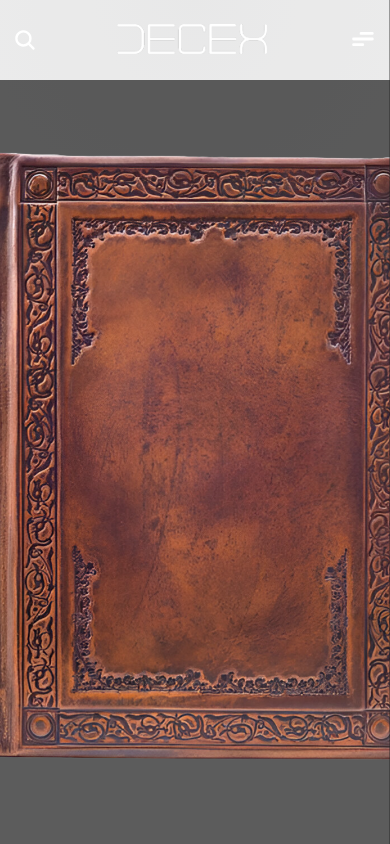
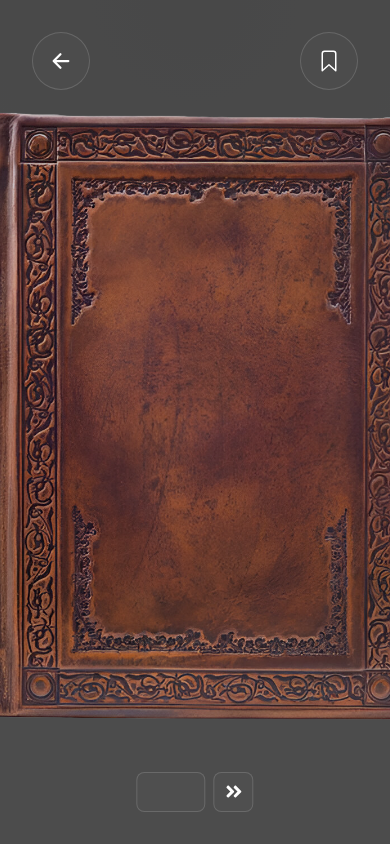
Before and after one commit to helsinfranz/SatyaTatva, a Next.js app: page /book/1 in a window 390 px wide. Built offline with nearby package versions, Linux system fonts and the light colour scheme.

Commit message:
Did some updates now needs fixes and responsivenes

```diff
--- a/components/layout/layout.js
+++ b/components/layout/layout.js
@@ -39,7 +39,7 @@ export default function Layout({ children }) {
     <>
       {!isSmallScreen && !isMouseOffScreen && <Cursor />}
       <main className={classes.main}>
-        <Header />
+        {!pathname?.includes("book") && <Header />}
         {children}
         {!pathname?.includes("book") && <Footer />}
       </main>
--- /dev/null
+++ b/pages/api/check.js
@@ -0,0 +1,137 @@
+import fs from "fs";
+import * as pdfjs from "pdfjs-dist/legacy/build/pdf.mjs";
+import { Canvas, ImageData } from "canvas";
+
+export default async function handler(req, res) {
+  try {
+    const { filePath, page } = req.body;
+
+    if (!filePath || !page || typeof page !== "number") {
+      return res
+        .status(400)
+        .json({ error: "Invalid input. Provide filePath and page." });
+    }
+
+    // Read the PDF file into a Buffer
+    const pdfBuffer = fs.readFileSync(`./public/book/${filePath}`);
+
+    // Convert the PDF to images for the specified range
+    const { imageBuffers, totalPages } = await convertPdfToImages(
+      pdfBuffer,
+      page === 1 ? 2 : page
+    );
+
+    // Encode the image buffers to Base64
+    const encodedImages = imageBuffers.map((buffer) =>
+      buffer.toString("base64")
+    );
+
+    // Send the encoded images as JSON
+    if (page === 1) {
+      return res
+        .status(200)
+        .json({ images: encodedImages, totalPages: totalPages });
+    }
+    return res.status(200).json({ images: encodedImages });
+  } catch (error) {
+    console.error("Error in handler:", error);
+    return res.status(500).json({ error: "Failed to process PDF" });
+  }
+}
+
+/**
+ * Converts a range of PDF pages to image buffers.
+ *
+ * @param {Buffer} pdfBuffer - The PDF file as a buffer.
+ * @param {number} startPage - The starting page number (1-based index).
+ * @returns {Promise<{ imageBuffers: Buffer[], totalPages: number }>}
+ */
+async function convertPdfToImages(pdfBuffer, startPage) {
+  try {
+    const imageBuffers = [];
+
+    // Convert the Buffer to a Uint8Array
+    const pdfData = new Uint8Array(pdfBuffer);
+
+    // Load the original PDF using pdf.js
+    const loadingTask = pdfjs.getDocument({ data: pdfData });
+    const pdfDocument = await loadingTask.promise;
+
+    const totalPages = pdfDocument.numPages;
+
+    // Limit the range of pages (5 pages from the startPage or until the last page)
+    const endPage = Math.min(startPage + 5, totalPages);
+
+    for (let i = startPage; i <= endPage; i++) {
+      const page = await pdfDocument.getPage(i);
+
+      // Render the page as an image buffer
+      const imageBuffer = await renderPageToImage(page);
+
+      imageBuffers.push(imageBuffer);
+    }
+
+    return { imageBuffers, totalPages };
+  } catch (error) {
+    console.error("Error converting PDF to images:", error);
+    throw error;
+  }
+}
+
+/**
+ * Renders a single PDF page to an image buffer.
+ *
+ * @param {PDFPageProxy} page - The PDF.js page object.
+ * @returns {Promise<Buffer>} The image as a buffer (PNG format with transparency).
+ */
+async function renderPageToImage(page) {
+  try {
+    const viewport = page.getViewport({ scale: 1 });
+
+    const canvas = new Canvas(viewport.width, viewport.height);
+    const context = canvas.getContext("2d");
+
+    const renderContext = {
+      canvasContext: context,
+      viewport: viewport,
+    };
+    await page.render(renderContext).promise;
+
+    // Process the image to remove white background
+    const imageData = context.getImageData(0, 0, canvas.width, canvas.height);
+    return removeWhiteBackground(imageData);
+    // context.putImageData(imageData, 0, 0);
+
+    // return canvas.toBuffer("image/png"); // PNG supports transparency
+  } catch (error) {
+    console.error("Error rendering page to image:", error);
+    throw error;
+  }
+}
+
+/**
+ * Removes white background from an image by making near-white pixels transparent.
+ *
+ * @param {ImageData} imageData - The image data object from the canvas.
+ */
+function removeWhiteBackground(imageData) {
+  const { data } = imageData;
+  const nonTransparentPixels = [];
+
+  for (let i = 0; i < data.length; i += 4) {
+    const r = data[i];
+    const g = data[i + 1];
+    const b = data[i + 2];
+    const a = data[i + 3];
+
+    // Check if the pixel is near white
+    if (r > 240 && g > 240 && b > 240) {
+      // Set alpha to 0 (make transparent)
+      data[i + 3] = 0;
+    } else if (a !== 0) {
+      // If the pixel is not transparent, add its index to the array
+      nonTransparentPixels.push(i / 4); // Divide by 4 to get the pixel index
+    }
+  }
+  return nonTransparentPixels;
+}
--- a/pages/book/[book_id].js
+++ b/pages/book/[book_id].js
@@ -4,13 +4,21 @@ import Planet1 from "@/reuse/planets/planet1";
 import Planet2 from "@/reuse/planets/planet2";
 import classes from "@/styles/book.module.css";
 import { useRouter } from "next/router";
-import { useEffect, useState } from "react";
+import { useEffect, useRef, useState } from "react";
+import { FaAngleDoubleRight } from "react-icons/fa";
+import {
+  IoArrowBack,
+  IoBookmarkOutline,
+  IoChevronBackOutline,
+  IoChevronForwardOutline,
+} from "react-icons/io5";
 
 export default function BookMain() {
   const router = useRouter();
   const book_id = router.query.book_id;
+  const pageRef = useRef(null);
 
-  const [pageData, setPageData] = useState([]);
+  const [pageData, setPageData] = useState({});
   const [totalPages, setTotalPages] = useState(1);
   const [pageNo, setPageNo] = useState(0);
   const [firstPageNo, setFirstPageNo] = useState(0);
@@ -29,6 +37,9 @@ export default function BookMain() {
     async function fetchData(path) {
       setLoading(true);
       setPageNo(0);
+      if (pageRef.current) {
+        pageRef.current.value = 0;
+      }
       const res = await fetch("/api/test", {
         method: "POST",
         headers: {
@@ -43,7 +54,12 @@ export default function BookMain() {
       }
       const data = await res.json();
       setTotalPages(data.totalPages || 0);
-      setPageData(data.images || []);
+      setPageData(
+        data.images.reduce((acc, item, index) => {
+          acc[index] = item;
+          return acc;
+        }, {})
+      );
       setFirstPageNo(0);
       setSecondPageNo(1);
       setLoading(false);
@@ -75,14 +91,96 @@ export default function BookMain() {
           return;
         }
         const data = await res.json();
-        setPageData((prev) => [...prev, ...data.images]);
+        const newData = data.images.reduce((acc, item, index) => {
+          acc[index + pageNo] = item;
+          return acc;
+        }, {});
+        setPageData((prev) => ({
+          ...prev,
+          ...newData,
+        }));
         setSmallLoading(false);
       }
     }
-    if (!pageData[firstPageNo] && pageData.length > 0) {
+    if (!pageData[firstPageNo] && Object.keys(pageData).length > 0) {
       nextLoad();
     }
   }, [firstPageNo]);
+
+  function leftClick() {
+    if (flip.start === true) return;
+    setFlip({
+      start: true,
+      src: pageData[pageNo - 1],
+      side: "left",
+      half: false,
+    });
+    if (pageNo > 1) {
+      setPageNo(pageNo - 2);
+      pageRef.current.value = pageNo - 2;
+    } else {
+      setPageNo(0);
+      pageRef.current.value = 0;
+    }
+    setFirstPageNo(pageNo < 2 ? 0 : pageNo - 3);
+    setTimeout(() => {
+      setFlip({
+        start: true,
+        src: pageData[pageNo - 2 < 0 ? 0 : pageNo - 2],
+        side: "left",
+        half: true,
+      });
+    }, 200);
+    setTimeout(() => {
+      setFlip({
+        start: false,
+        src: "",
+        side: "",
+        half: false,
+      });
+      setSecondPageNo(pageNo < 2 ? 1 : pageNo - 2);
+    }, 600);
+  }
+
+  function rightClick() {
+    if (flip.start === true) return;
+    if (pageNo === 0) {
+      setPageNo(1);
+      pageRef.current.value = 1;
+      return;
+    }
+    setFlip({
+      start: true,
+      src: pageData[pageNo],
+      side: "right",
+      half: false,
+    });
+    if (pageNo < totalPages - 1) {
+      setPageNo(pageNo + 2);
+      pageRef.current.value = pageNo + 2;
+    } else {
+      setPageNo(totalPages);
+      pageRef.current.value = totalPages;
+    }
+    setSecondPageNo(pageNo === 0 ? 1 : pageNo + 2);
+    setTimeout(() => {
+      setFlip({
+        start: true,
+        src: pageData[pageNo + 1 > totalPages ? totalPages : pageNo + 1],
+        side: "right",
+        half: true,
+      });
+    }, 200);
+    setTimeout(() => {
+      setFlip({
+        start: false,
+        src: "",
+        side: "",
+        half: false,
+      });
+      setFirstPageNo(pageNo === 0 ? 0 : pageNo + 1);
+    }, 600);
+  }
 
   return (
     <div className={classes.main}>
@@ -119,9 +217,14 @@ export default function BookMain() {
                     src="/book/covers_left.png"
                     alt="Page 0"
                     onClick={() => setPageNo(1)}
+                    style={{
+                      filter: "brightness(0.8)",
+                    }}
                   />
                 )}
-                {pageData.length > 0 && pageNo < totalPages && pageNo > 0 && (
+                {Object.keys(pageData).length > 0 &&
+                  pageNo < totalPages &&
+                  pageNo > 0 && (
                     <>
                       <img
                         src="/book/pages1.png"
@@ -137,39 +240,7 @@ export default function BookMain() {
                           }
                           alt={`Page ${pageNo}`}
                           style={smallLoading ? { display: "none" } : {}}
-                        onClick={() => {
-                          if (flip.start === true) return;
-                          setFlip({
-                            start: true,
-                            src: pageData[pageNo - 1],
-                            side: "left",
-                            half: false,
-                          });
-                          if (pageNo > 1) {
-                            setPageNo(pageNo - 2);
-                          } else {
-                            setPageNo(0);
-                          }
-                          setFirstPageNo(pageNo < 2 ? 0 : pageNo - 3);
-                          setTimeout(() => {
-                            setFlip({
-                              start: true,
-                              src: pageData[pageNo - 2 < 0 ? 0 : pageNo - 2],
-                              side: "left",
-                              half: true,
-                            });
-                          }, 200);
-                          setTimeout(() => {
-                            setFlip({
-                              start: false,
-                              src: "",
-                              side: "",
-                              half: false,
-                            });
-                            setSecondPageNo(pageNo < 2 ? 1 : pageNo - 2);
-                          }, 600);
-                        }}
-                        // onError={nextLoad}
+                          onClick={leftClick}
                         />
                         <img
                           src={
@@ -179,42 +250,7 @@ export default function BookMain() {
                           }
                           alt={`Page ${pageNo + 1}`}
                           style={smallLoading ? { display: "none" } : {}}
-                        onClick={() => {
-                          if (flip.start === true) return;
-                          setFlip({
-                            start: true,
-                            src: pageData[pageNo],
-                            side: "right",
-                            half: false,
-                          });
-                          if (pageNo < totalPages - 1) {
-                            setPageNo(pageNo + 2);
-                          } else {
-                            setPageNo(totalPages);
-                          }
-                          setSecondPageNo(pageNo === 0 ? 1 : pageNo + 2);
-                          setTimeout(() => {
-                            setFlip({
-                              start: true,
-                              src: pageData[
-                                pageNo + 1 > totalPages
-                                  ? totalPages
-                                  : pageNo + 1
-                              ],
-                              side: "right",
-                              half: true,
-                            });
-                          }, 200);
-                          setTimeout(() => {
-                            setFlip({
-                              start: false,
-                              src: "",
-                              side: "",
-                              half: false,
-                            });
-                            setFirstPageNo(pageNo === 0 ? 0 : pageNo + 1);
-                          }, 600);
-                        }}
+                          onClick={rightClick}
                         />
                         <div
                           style={
@@ -226,7 +262,9 @@ export default function BookMain() {
                                 }
                               : {}
                           }
-                        className={`${classes.flipContainer} ${classes.flip} ${
+                          className={`${classes.flipContainer} ${
+                            classes.flip
+                          } ${
                             flip.start
                               ? flip.side === "right"
                                 ? classes.flippedRight
@@ -260,7 +298,9 @@ export default function BookMain() {
                                 }
                               : {}
                           }
-                        className={`${classes.flipContainer} ${classes.flipL} ${
+                          className={`${classes.flipContainer} ${
+                            classes.flipL
+                          } ${
                             flip.start
                               ? flip.side === "left"
                                 ? classes.flippedLeft
@@ -292,6 +332,9 @@ export default function BookMain() {
                     src="/book/covers_right.png"
                     alt="last Page"
                     onClick={() => setPageNo((prev) => prev - 2)}
+                    style={{
+                      filter: "brightness(0.8)",
+                    }}
                   />
                 )}
               </div>
@@ -299,6 +342,41 @@ export default function BookMain() {
           )}
         </div>
       )}
+      <div className={classes.backButton} onClick={() => router.back()}>
+        <IoArrowBack />
+      </div>
+      <div className={classes.bookmarkButton}>
+        <IoBookmarkOutline />
+      </div>
+      <div className={classes.backPage} onClick={leftClick}>
+        <IoChevronBackOutline />
+      </div>
+      <div className={classes.forwardPage} onClick={rightClick}>
+        <IoChevronForwardOutline />
+      </div>
+      <form
+        className={classes.fastForward}
+        onSubmit={(e) => {
+          e.preventDefault();
+          let page = parseInt(pageRef.current.value);
+          if (isNaN(page) || page < 1 || page > totalPages) return;
+          if (page % 2 === 0) page--;
+          setPageNo(page);
+          setFirstPageNo(page - 1);
+          setSecondPageNo(page);
+        }}
+      >
+        <input
+          className={classes.fastForwardInput}
+          type="number"
+          ref={pageRef}
+          min={1}
+          max={totalPages - 1}
+        />
+        <button type="submit" className={classes.fastForwardButton}>
+          <FaAngleDoubleRight />
+        </button>
+      </form>
     </div>
   );
 }
--- a/styles/book.module.css
+++ b/styles/book.module.css
@@ -5,7 +5,8 @@
   align-items: center;
   gap: 2rem;
   height: 100%;
-  background: rgb(23, 23, 23, 0.7);
+  /* background: rgb(23, 23, 23, 0.7); */
+  background: rgb(0, 0, 0, 0.7);
   width: 100%;
 }
 
@@ -109,12 +110,14 @@
 .planetOne {
   top: 10vh;
   left: 15vw;
+  opacity: 0.6;
 }
 
 .planetTwo {
   top: 45vh;
   left: 80vw;
   z-index: 99;
+  opacity: 0.4;
 }
 
 .bookContent:hover .main::before,
@@ -304,3 +307,115 @@
   right: 50%;
   transition: all 0.6s ease;
 }
+
+.backButton,
+.bookmarkButton,
+.backPage,
+.forwardPage,
+.fastForward {
+  position: absolute;
+  cursor: pointer;
+  display: flex;
+  align-items: center;
+  justify-content: center;
+}
+
+.backButton > svg,
+.bookmarkButton > svg,
+.backPage > svg,
+.forwardPage > svg {
+  width: 1.5rem;
+  height: 1.5rem;
+}
+
+.backButton,
+.bookmarkButton {
+  top: 2rem;
+  left: 2rem;
+  z-index: 9999;
+  padding: 1rem;
+  border: 1px solid rgba(255, 255, 255, 0.15);
+  border-radius: 50%;
+  background-color: rgba(255, 255, 255, 0.02);
+}
+
+.bookmarkButton {
+  left: unset;
+  right: 2rem;
+}
+
+.backButton:hover,
+.bookmarkButton:hover,
+.backPage:hover,
+.forwardPage:hover {
+  background-color: rgba(255, 255, 255, 0.05);
+  transition: all 0.3s ease;
+}
+
+.backPage,
+.forwardPage {
+  padding: 1rem;
+  border-radius: 50%;
+  background-color: rgba(255, 255, 255, 0.02);
+  display: flex;
+  align-items: center;
+  justify-content: center;
+  top: 50%;
+  transform: translateY(-50%);
+}
+
+.backPage {
+  left: 2rem;
+}
+
+.forwardPage {
+  right: 2rem;
+}
+
+.fastForward {
+  bottom: 2rem;
+  left: 50%;
+  transform: translateX(-50%);
+  display: flex;
+  align-items: center;
+  justify-content: center;
+  gap: 0.5rem;
+}
+
+.fastForwardInput {
+  cursor: text;
+  background-color: rgba(255, 255, 255, 0.02);
+  border: 1px solid rgba(255, 255, 255, 0.15);
+  border-radius: 0.5rem;
+  padding: 0.5rem 1rem;
+  color: white;
+  font-size: 1.2rem;
+}
+
+.fastForwardInput::-webkit-outer-spin-button,
+.fastForwardInput::-webkit-inner-spin-button {
+  -webkit-appearance: none;
+  margin: 0;
+}
+
+.fastForwardInput:focus {
+  outline: none;
+}
+
+.fastForwardButton {
+  background-color: rgba(255, 255, 255, 0.02);
+  border: 1px solid rgba(255, 255, 255, 0.15);
+  border-radius: 0.5rem;
+  padding: 0.6rem;
+  color: white;
+  font-size: 1.2rem;
+  cursor: pointer;
+  display: flex;
+  align-items: center;
+  justify-content: center;
+}
+
+.fastForwardButton:hover {
+  background-color: rgba(255, 255, 255, 0.05);
+  transition: all 0.3s ease;
+}
```
Lines whose indentation alone changed are shown as unchanged.
